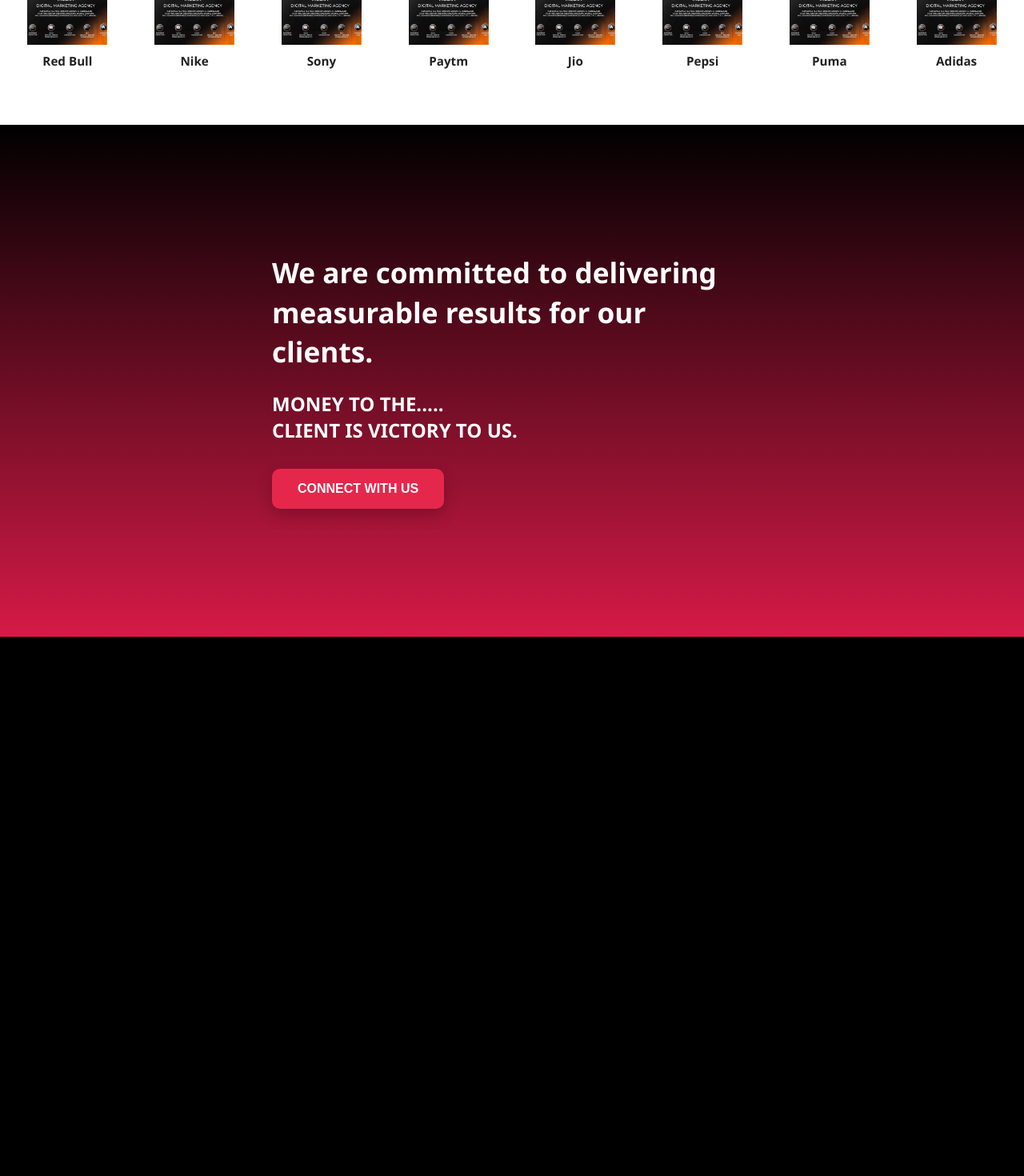
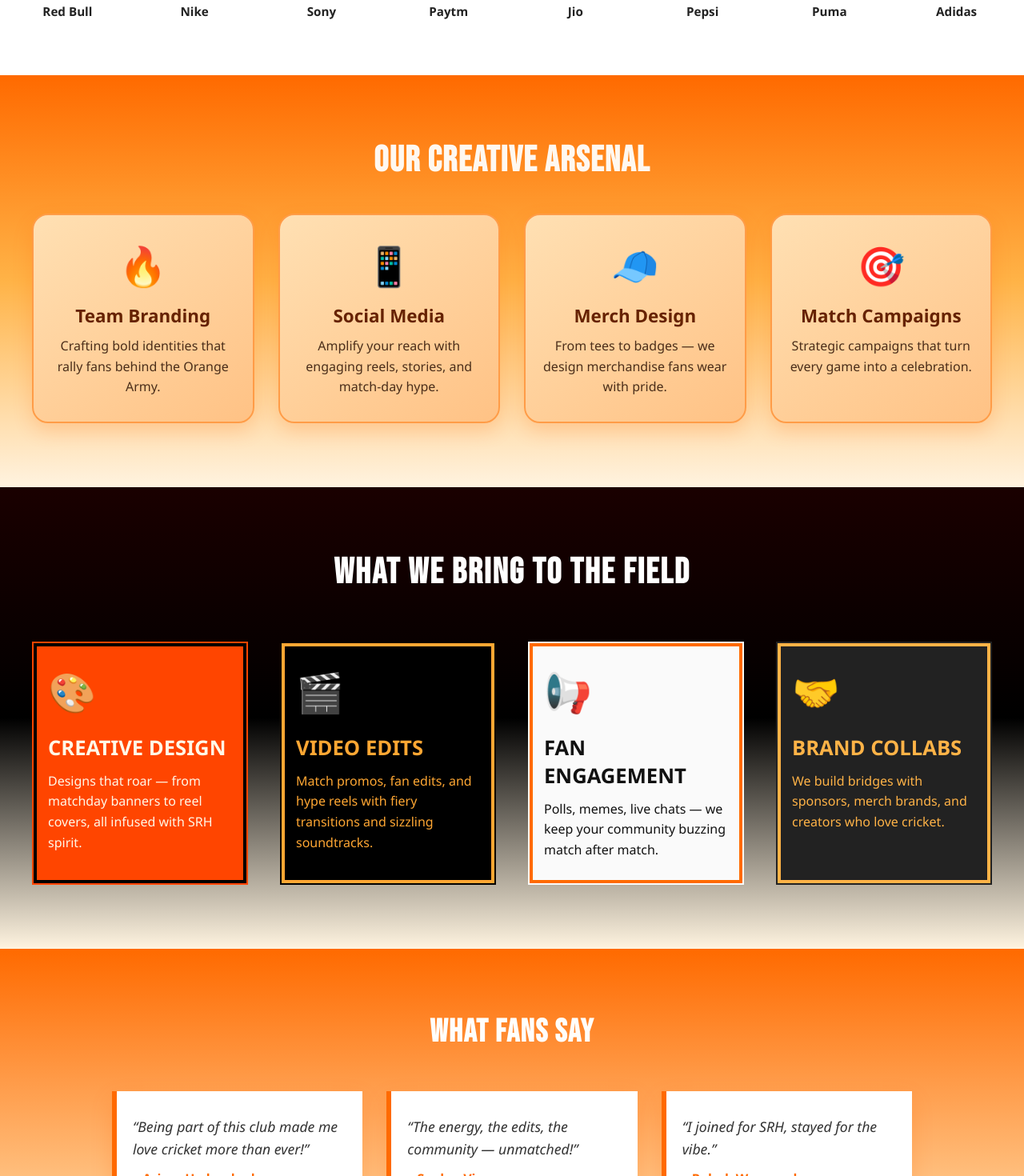
Before and after one commit to VenkataSiriPriya/OAF_h, a React (Vite) app: page / in a window 1280 px wide. Shown: the part 1330-2800 px from the top of the page at 80% size. Before the commit the page ends 2144 px from the top, so only its background shows below. Built offline with nearby package versions, Linux system fonts and the light colour scheme.

Commit message:
Version 2

```diff
--- a/src/components/Hero.jsx
+++ b/src/components/Hero.jsx
@@ -3,7 +3,9 @@
 import "./styles/Hero.css";
 import Clients from "../pages/clients";
 import Contact from "../pages/Contact";
-
+import BrandingCards from "./sections/BrandingCards";
+import Services from "./sections/Services";
+import Testimonals from "./sections/Testimonals";
 const Hero = () => {
   return (
     <section className="hero-section">
@@ -49,7 +51,14 @@
       </div>
 
       <Clients />
-      <Contact />
+
+      <BrandingCards />
+
+        <Services />
+        <Testimonals />
+        <Contact />
+
+
     </section>
   );
 };
--- /dev/null
+++ b/src/components/sections/BrandingCards.jsx
@@ -0,0 +1,42 @@
+import React from 'react';
+import './brandingCards.css';
+
+const cards = [
+  {
+    title: "Team Branding",
+    description: "Crafting bold identities that rally fans behind the Orange Army.",
+    icon: "🔥",
+  },
+  {
+    title: "Social Media",
+    description: "Amplify your reach with engaging reels, stories, and match-day hype.",
+    icon: "📱",
+  },
+  {
+    title: "Merch Design",
+    description: "From tees to badges — we design merchandise fans wear with pride.",
+    icon: "🧢",
+  },
+  {
+    title: "Match Campaigns",
+    description: "Strategic campaigns that turn every game into a celebration.",
+    icon: "🎯",
+  },
+];
+
+export default function BrandingCards() {
+  return (
+    <section className="branding-section">
+      <h2 className="branding-heading">Our Creative Arsenal</h2>
+      <div className="branding-grid">
+        {cards.map((card, index) => (
+          <div key={index} className="branding-card">
+            <div className="branding-icon">{card.icon}</div>
+            <h3 className="branding-title">{card.title}</h3>
+            <p className="branding-description">{card.description}</p>
+          </div>
+        ))}
+      </div>
+    </section>
+  );
+}
--- /dev/null
+++ b/src/components/sections/Services.jsx
@@ -0,0 +1,39 @@
+import React from "react";
+import "./services.css";
+
+export default function Services() {
+  return (
+    <section className="unique-services">
+      <h2 className="services-title">What We Bring to the Field</h2>
+      <div className="unique-cards-grid">
+        {/* Card 1: Diagonal */}
+        <div className="card diagonal-card">
+          <div className="icon">🎨</div>
+          <h3>Creative Design</h3>
+          <p>Designs that roar — from matchday banners to reel covers, all infused with SRH spirit.</p>
+        </div>
+
+        {/* Card 2: Gradient Glow */}
+        <div className="card glow-card">
+          <div className="icon">🎬</div>
+          <h3>Video Edits</h3>
+          <p>Match promos, fan edits, and hype reels with fiery transitions and sizzling soundtracks.</p>
+        </div>
+
+        {/* Card 3: Blurred Glass */}
+        <div className="card glass-card">
+          <div className="icon">📢</div>
+          <h3>Fan Engagement</h3>
+          <p>Polls, memes, live chats — we keep your community buzzing match after match.</p>
+        </div>
+
+        {/* Card 4: Slanted Banner */}
+        <div className="card slanted-card">
+          <div className="icon">🤝</div>
+          <h3>Brand Collabs</h3>
+          <p>We build bridges with sponsors, merch brands, and creators who love cricket.</p>
+        </div>
+      </div>
+    </section>
+  );
+}
--- a/src/components/sections/Testimonals.jsx
+++ b/src/components/sections/Testimonals.jsx
@@ -1,13 +1,36 @@
 import React from "react";
-// import "./styles/sections/testimonals.css";
+import "./testimonals.css";
+
+const testimonialsData = [
+  {
+    quote: "Being part of this club made me love cricket more than ever!",
+    name: "Arjun",
+    location: "Hyderabad",
+  },
+  {
+    quote: "The energy, the edits, the community — unmatched!",
+    name: "Sneha",
+    location: "Vizag",
+  },
+  {
+    quote: "I joined for SRH, stayed for the vibe.",
+    name: "Rahul",
+    location: "Warangal",
+  },
+];
 
 const Testimonals = () => {
   return (
-    <section className="testimonals">
-      <h2>What Fans Say</h2>
-      <blockquote>
-        "Being part of this club made me love cricket more than ever!" – Arjun, Hyderabad
-      </blockquote>
+    <section className="testimonials">
+      <h2 className="section-title">What Fans Say</h2>
+      <div className="testimonials-grid">
+        {testimonialsData.map((item, index) => (
+          <div key={index} className="testimonial-card">
+            <p className="quote">“{item.quote}”</p>
+            <div className="author">– {item.name}, {item.location}</div>
+          </div>
+        ))}
+      </div>
     </section>
   );
 };
--- /dev/null
+++ b/src/components/sections/brandingCards.css
@@ -0,0 +1,54 @@
+.branding-section {
+  background: linear-gradient(to bottom, #ff6a00, #ffb347, #fff3e0);
+  padding: 80px 20px;
+  text-align: center;
+  font-family: 'Segoe UI', Tahoma, Geneva, Verdana, sans-serif;
+}
+
+.branding-heading {
+  font-size: 2.8rem;
+  margin-bottom: 40px;
+  color: #fff8f0;
+  font-weight: bold;
+  letter-spacing: 1.5px;
+}
+
+.branding-grid {
+  display: grid;
+  grid-template-columns: repeat(auto-fit, minmax(240px, 1fr));
+  gap: 30px;
+  max-width: 1200px;
+  margin: 0 auto;
+}
+
+.branding-card {
+  background: linear-gradient(145deg, #ffe0b3, #ffc285);
+  padding: 30px 20px;
+  border-radius: 20px;
+  box-shadow: 0 10px 25px rgba(255, 102, 0, 0.2);
+  transition: transform 0.3s ease, box-shadow 0.3s ease;
+  border: 2px solid #ff9c47;
+}
+
+.branding-card:hover {
+  transform: translateY(-8px);
+  box-shadow: 0 12px 35px rgba(255, 122, 0, 0.4);
+}
+
+.branding-icon {
+  font-size: 3rem;
+  margin-bottom: 15px;
+}
+
+.branding-title {
+  font-size: 1.4rem;
+  color: #662200;
+  margin-bottom: 10px;
+  font-weight: 600;
+}
+
+.branding-description {
+  font-size: 1rem;
+  color: #4b2e1a;
+  line-height: 1.6;
+}
--- /dev/null
+++ b/src/components/sections/services.css
@@ -0,0 +1,105 @@
+.unique-services {
+  background: linear-gradient(to bottom, #1a0000, #000000, #fff4e0);
+  padding: 80px 20px;
+  font-family: 'Segoe UI', Tahoma, Geneva, Verdana, sans-serif;
+  text-align: center;
+}
+
+.services-title {
+  font-size: 2.8rem;
+  color: #ffffff;
+  margin-bottom: 60px;
+  letter-spacing: 2px;
+  text-transform: uppercase;
+  font-weight: bold;
+}
+
+.unique-cards-grid {
+  display: grid;
+  grid-template-columns: repeat(auto-fit, minmax(260px, 1fr));
+  gap: 40px;
+  max-width: 1200px;
+  margin: 0 auto;
+}
+
+/* Base Card Style */
+.card {
+  padding: 30px 20px;
+  transition: transform 0.3s ease, box-shadow 0.3s ease;
+  color: #fff;
+  border: none;
+  box-shadow: none;
+  outline: 4px solid transparent;
+  outline-offset: -6px;
+  text-align: left;
+}
+
+/* Card: Graphic Design */
+.diagonal-card {
+  background: #ff4500;
+  outline-color: #000;
+  color: #fff8e7;
+}
+
+/* Card: Video Editing */
+.glow-card {
+  background: #000;
+  color: #ffa733;
+  outline-color: #ffa733;
+}
+
+/* Card: Fan Engagement */
+.glass-card {
+  background: #fafafa;
+  color: #111;
+  outline-color: #ff6a00;
+}
+
+/* Card: Collabs */
+.slanted-card {
+  background: #222;
+  color: #ffb347;
+  outline-color: #ffb347;
+}
+
+.card:hover {
+  transform: translateY(-4px);
+  box-shadow: 0 0 0 4px #ff5c00;
+}
+
+.icon {
+  font-size: 3rem;
+  margin-bottom: 20px;
+}
+
+.card h3 {
+  font-size: 1.6rem;
+  margin-bottom: 12px;
+  font-weight: 700;
+  text-transform: uppercase;
+}
+
+.card p {
+  font-size: 1rem;
+  line-height: 1.6;
+  font-weight: 400;
+}
+
+/* Responsive */
+@media (max-width: 768px) {
+  .services-title {
+    font-size: 2rem;
+  }
+
+  .card {
+    padding: 24px 16px;
+  }
+
+  .card h3 {
+    font-size: 1.3rem;
+  }
+
+  .card p {
+    font-size: 0.95rem;
+  }
+}
--- /dev/null
+++ b/src/components/sections/testimonals.css
@@ -0,0 +1,64 @@
+.testimonials {
+  padding: 80px 20px;
+  background: linear-gradient(to bottom, #ff6a00, #ffe3b3);
+  font-family: 'Segoe UI', Tahoma, Geneva, Verdana, sans-serif;
+  text-align: center;
+}
+
+.section-title {
+  font-size: 2.5rem;
+  color: #fffefb;
+  margin-bottom: 50px;
+  text-transform: uppercase;
+  letter-spacing: 1.5px;
+}
+
+.testimonials-grid {
+  display: grid;
+  grid-template-columns: repeat(auto-fit, minmax(280px, 1fr));
+  gap: 30px;
+  max-width: 1000px;
+  margin: 0 auto;
+}
+
+.testimonial-card {
+  background: #ffffff;
+  color: #333;
+  padding: 30px 20px;
+  box-shadow: 0 10px 25px rgba(255, 102, 0, 0.2);
+  border-left: 6px solid #ff6a00;
+  text-align: left;
+  transition: transform 0.3s ease, box-shadow 0.3s ease;
+}
+
+.testimonial-card:hover {
+  transform: translateY(-6px);
+  box-shadow: 0 12px 30px rgba(255, 102, 0, 0.3);
+}
+
+.quote {
+  font-size: 1.1rem;
+  line-height: 1.6;
+  margin-bottom: 12px;
+  font-style: italic;
+}
+
+.author {
+  font-weight: bold;
+  color: #ff6a00;
+  font-size: 1rem;
+}
+
+@media (max-width: 768px) {
+  .section-title {
+    font-size: 2rem;
+  }
+
+  .quote {
+    font-size: 1rem;
+  }
+
+  .author {
+    font-size: 0.9rem;
+  }
+}
--- a/src/components/styles/Hero.css
+++ b/src/components/styles/Hero.css
@@ -1,6 +1,6 @@
 .hero-section {
   position: relative;
-  background: linear-gradient(to bottom, #732e17, #ff6a00, #ffd580);
+  background: linear-gradient(to bottom, #ff8000, #000000);
   color: white;
   padding-top: 40px;
   overflow: hidden;
@@ -86,7 +86,7 @@
 
 /* Call to Action */
 .call-to-action {
-  background: linear-gradient(to bottom, #ff6a00, #ff9500);
+  background: linear-gradient(to bottom, #000000, #000000);
   padding: 60px 20px;
   text-align: center;
   color: white;
--- a/src/pages/Contact.jsx
+++ b/src/pages/Contact.jsx
@@ -4,10 +4,20 @@
 const MissionSection = () => {
   return (
     <section className="mission-section">
-      <div className="mission-content">
-        <h2>We are committed to delivering<br />measurable results for our clients.</h2>
-        <p>MONEY TO THE.....<br />CLIENT IS VICTORY TO US.</p>
-        <button>CONNECT WITH US</button>
+      <div className="mission-container">
+        <div className="mission-image">
+          <img src="/ContactUs.png" alt="Contact Us Visual" />
+        </div>
+        <div className="mission-content">
+          <h2 className="mission-title">
+            We are committed to delivering<br /> measurable results for our clients.
+          </h2>
+          <p className="mission-subtext">
+            <span className="highlight">MONEY TO THE...</span><br />
+            <span className="victory">CLIENT IS VICTORY TO US.</span>
+          </p>
+          <button className="mission-button">CONNECT WITH US</button>
+        </div>
       </div>
     </section>
   );
--- a/src/pages/styles/Contact.css
+++ b/src/pages/styles/Contact.css
@@ -1,45 +1,97 @@
 .mission-section {
-  background: linear-gradient(to bottom, #000000, #d61a47);
-  color: white;
-  padding: 5rem 2rem;
+  padding: 80px 20px;
+  background: linear-gradient(to bottom, #ffe3b3, #ff6a00, #fff5e1);
+  font-family: 'Segoe UI', Tahoma, Geneva, Verdana, sans-serif;
+  color: #fff;
+}
+
+.mission-container {
   display: flex;
   align-items: center;
   justify-content: center;
-  text-align: left;
-  min-height: 80vh;
-  font-family: 'Segoe UI', Tahoma, Geneva, Verdana, sans-serif;
+  flex-wrap: wrap;
+  gap: 40px;
+  max-width: 1200px;
+  margin: 0 auto;
+}
+
+.mission-image img {
+  max-width: 400px;
+  width: 100%;
+  /* border: 4px solid #ff6a00;
+  box-shadow: 0 10px 30px rgba(255, 106, 0, 0.4);
+  border-radius: 12px; */
 }
 
 .mission-content {
-  max-width: 600px;
+  flex: 1;
+  min-width: 280px;
+  text-align: left;
 }
 
-.mission-section h2 {
-  font-size: 2.2rem;
+.mission-title {
+  font-size: 2.8rem;
+  line-height: 1.3;
   font-weight: 700;
-  margin-bottom: 1.5rem;
-  line-height: 1.4;
+  margin-bottom: 30px;
+  color: #fff5e1;
+  text-shadow: 1px 1px 2px rgba(0,0,0,0.4);
 }
 
-.mission-section p {
-  font-size: 1.5rem;
-  font-weight: bold;
-  margin-bottom: 2rem;
+.mission-subtext {
+  font-size: 1.4rem;
+  line-height: 1.7;
+  margin-bottom: 30px;
+  font-weight: 400;
+  color: #ffe2c1;
 }
 
-.mission-section button {
-  background-color: #e6274c;
-  color: white;
-  border: none;
-  padding: 1rem 2rem;
-  font-size: 1rem;
-  font-weight: 600;
-  border-radius: 10px;
-  cursor: pointer;
-  box-shadow: 0px 8px 20px rgba(0, 0, 0, 0.2);
-  transition: transform 0.2s ease;
+.mission-subtext .highlight {
+  font-weight: 700;
+  color: #fff;
+  font-size: 1.2rem;
+  letter-spacing: 1px;
 }
 
-.mission-section button:hover {
-  transform: scale(1.05);
+.mission-subtext .victory {
+  font-size: 1.6rem;
+  color: #ffb347;
+  font-weight: bold;
 }
+
+.mission-button {
+  padding: 14px 28px;
+  background: #111;
+  color: #ffb84d;
+  font-size: 1.1rem;
+  border: none;
+  cursor: pointer;
+  transition: 0.3s ease;
+  font-weight: bold;
+  letter-spacing: 1px;
+}
+
+.mission-button:hover {
+  background: #222;
+  color: #ffc107;
+}
+
+/* Responsive */
+@media (max-width: 768px) {
+  .mission-container {
+    flex-direction: column;
+    text-align: center;
+  }
+
+  .mission-title {
+    font-size: 2rem;
+  }
+
+  .mission-subtext {
+    font-size: 1.2rem;
+  }
+
+  .mission-subtext .victory {
+    font-size: 1.3rem;
+  }
+}
```
Also changed, not shown: index.html (+23 -3 lines), 1 other file (tests, documents, lock files or other folders).
